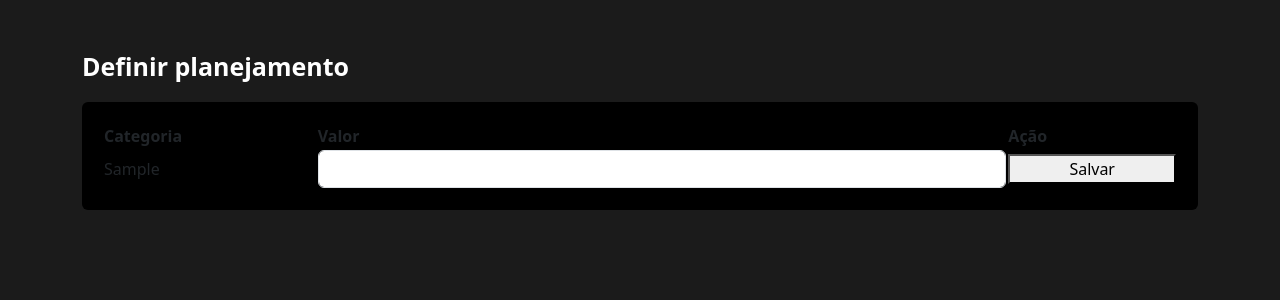
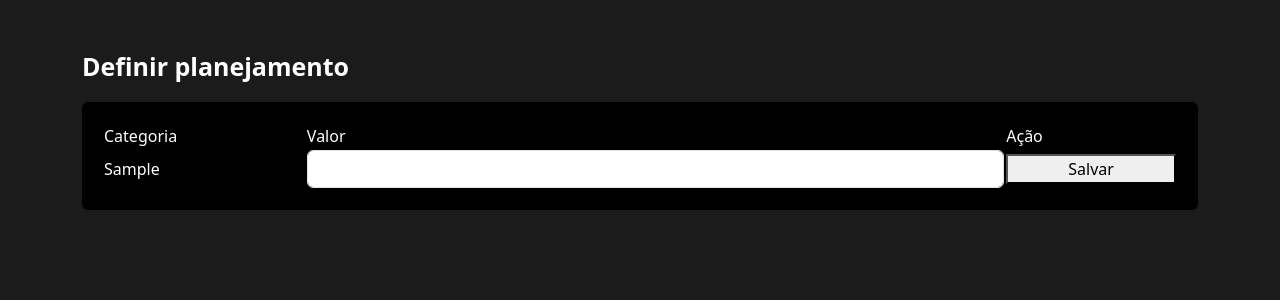
Before and after one commit to SuperFeliz/BIG_FINANCE, a Django app: page /planejamento/definir_planejamento/ in a window 1280 px wide. Shown: the part 56-356 px from the top of the page. Run offline with Django 4.2, Linux system fonts and the light colour scheme; tables that the repository leaves empty hold one stand-in row (values such as "Sample post").

Commit message:
Corrigido CSS Definir planejamento

```diff
--- a/planejamento/templates/definir_planejamento.html
+++ b/planejamento/templates/definir_planejamento.html
@@ -18,14 +18,14 @@
 
             <table>
                 <tr>
-                    <th>Categoria</th>
-                    <th>Valor</th>
-                    <th>Ação</th>
+                    <th class="font-light">Categoria</th>
+                    <th class="font-light">Valor</th>
+                    <th class="font-light">Ação</th>
                 </tr>
 
                 {% for categoria in categorias %}
                     <tr class="linha">
-                        <td>{{categoria}}</td>
+                        <td class="font-light">{{categoria}}</td>
                         <td><input id="valor-categoria-{{categoria.id}}" type="number" class="form-control" value="{{categoria.valor_planejamento}}"></td>
                         <td><button onclick="update_valor_planejamento_categoria({{categoria.id}})" style="width: 100%;" class="botao-secundario">Salvar</button></td>
                     </tr>
```
